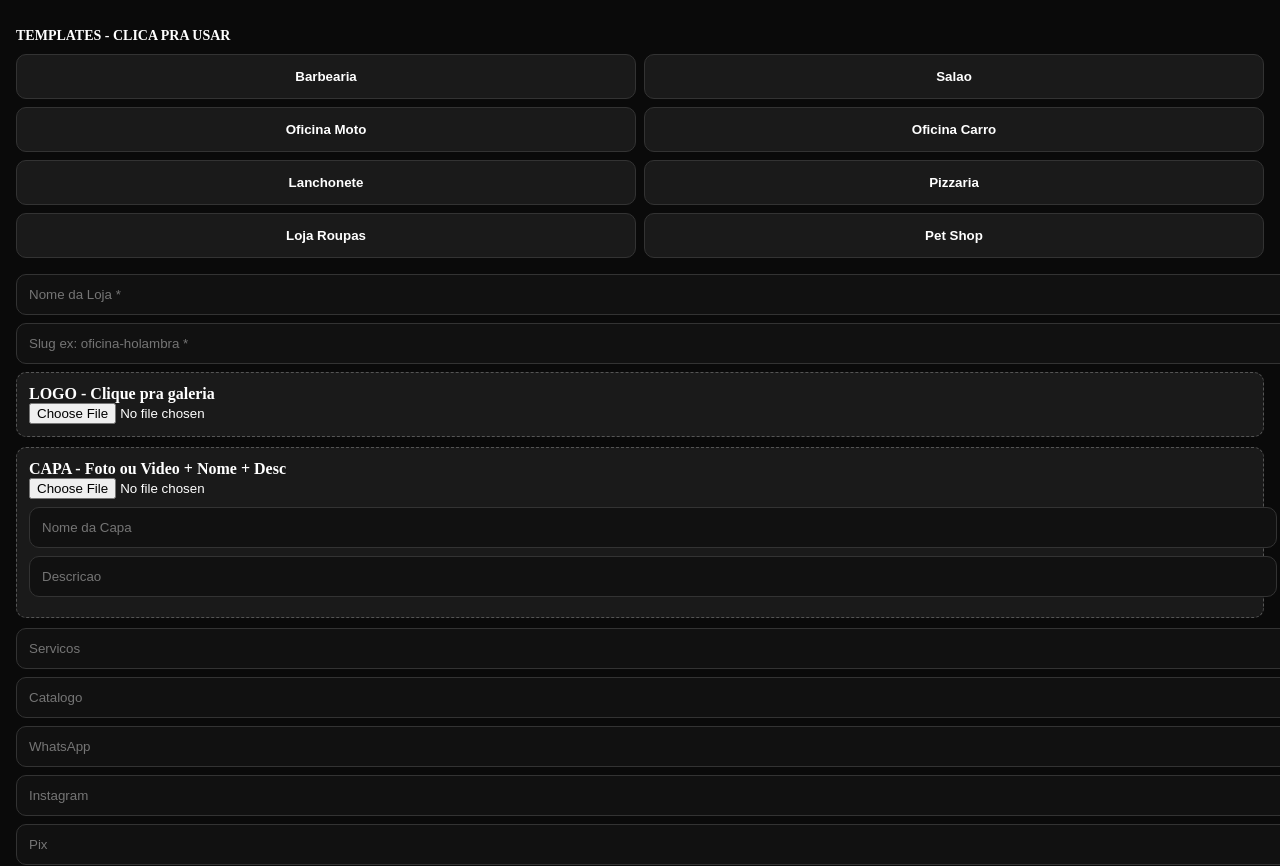
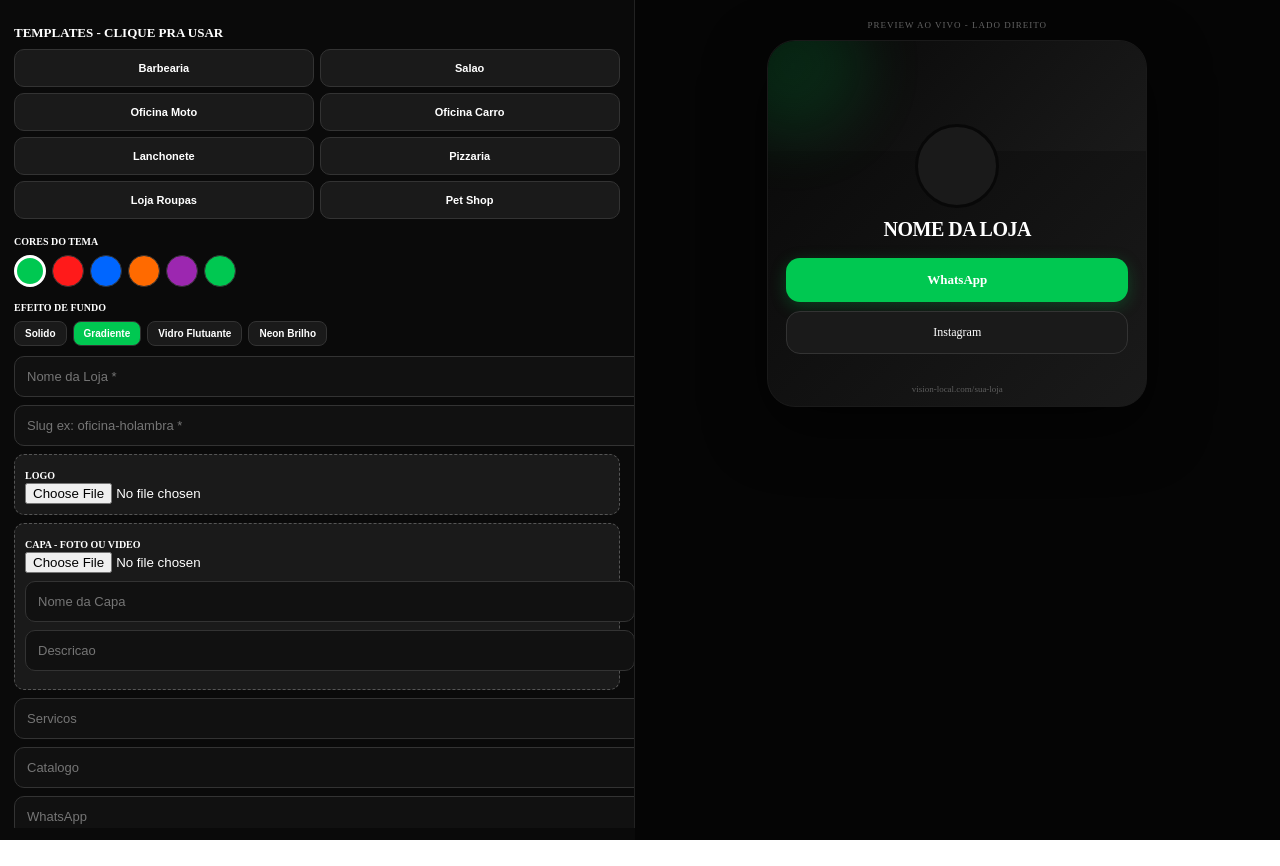
Before and after one commit to josimar2025ribeiro-alt/vision-local, a Next.js app: page /criar in a window 1280 px wide. Shown: the top 866 px of the page. After the commit the page ends 840 px from the top, so only its background shows below. Built offline with nearby package versions, Linux system fonts and the light colour scheme; no server answers.

Commit message:
Update page.tsx

```diff
--- a/app/criar/page.tsx
+++ b/app/criar/page.tsx
@@ -4,81 +4,97 @@ import { useState } from "react"
 import { supabase } from "../../lib/supabase"
 
 const TEMPLATES = [
-  { label: "Barbearia", title: "Barbearia Style", capa: "Barbearia Premium", desc: "Corte na regua e barba", serv: "Corte, Barba" },
-  { label: "Salao", title: "Studio Beleza", capa: "Salao Completo", desc: "Escova e coloracao", serv: "Escova, Coloracao" },
-  { label: "Oficina Moto", title: "Oficina do Joao", capa: "Oficina Motos", desc: "15 anos em Holambra", serv: "Revisao, Motor" },
-  { label: "Oficina Carro", title: "Auto Center", capa: "Auto Center", desc: "Mecanica completa", serv: "Mecanica, Freio" },
-  { label: "Lanchonete", title: "Lanches Top", capa: "Lanchonete", desc: "Melhores lanches", serv: "Lanches" },
-  { label: "Pizzaria", title: "Pizzaria Sabor", capa: "Pizzaria", desc: "Pizza forno a lenha", serv: "Pizzas" },
-  { label: "Loja Roupas", title: "Moda Feminina", capa: "Moda Atual", desc: "Roupas femininas", serv: "Feminino" },
-  { label: "Pet Shop", title: "Pet Amigo", capa: "Pet Shop", desc: "Banho e tosa", serv: "Banho e Tosa" },
+  { label: "Barbearia", title: "Barbearia Style", capa: "Barbearia Premium - Corte na Regua", desc: "Corte, barba e pigmentacao. 10 anos em Holambra", serv: "Corte, Barba, Sobrancelha" },
+  { label: "Salao", title: "Studio Beleza", capa: "Salao - Beleza Completa", desc: "Escova, mechas e coloracao", serv: "Escova, Coloracao" },
+  { label: "Oficina Moto", title: "Oficina do Joao", capa: "Oficina de Motos Especialista", desc: "15 anos consertando motos", serv: "Revisao, Motor, Freio" },
+  { label: "Oficina Carro", title: "Auto Center Silva", capa: "Mecanica Completa", desc: "Mecanica, freio, suspensao", serv: "Mecanica, Freio" },
+  { label: "Lanchonete", title: "Lanches Top", capa: "Lanchonete Artesanal", desc: "Melhores lanches da cidade", serv: "Lanches, Porcoes" },
+  { label: "Pizzaria", title: "Pizzaria Sabor", capa: "Forno a Lenha", desc: "Pizza grande borda recheada", serv: "Pizzas Salgadas, Doces" },
+  { label: "Loja Roupas", title: "Moda Feminina", capa: "Moda Atual", desc: "Novidades toda semana", serv: "Feminino, Masculino" },
+  { label: "Pet Shop", title: "Pet Amigo", capa: "Banho e Tosa", desc: "Seu pet em boas maos", serv: "Banho e Tosa" },
+]
+
+const TEMAS = [
+  { name: "Preto Premium", bg: "#080808", card: "#1A1A1A", btn: "#00C851", grad: "linear-gradient(135deg,#080808,#1A1A1A)" },
+  { name: "Vermelho Oficina", bg: "#1A0000", card: "#2A1010", btn: "#FF1A1A", grad: "linear-gradient(135deg,#1A0000,#4A0000)" },
+  { name: "Azul Eletrico", bg: "#000A1A", card: "#0A1A2A", btn: "#0066FF", grad: "linear-gradient(135deg,#000A1A,#002A5A)" },
+  { name: "Laranja Moto", bg: "#1A0A00", card: "#2A1A0A", btn: "#FF6A00", grad: "linear-gradient(135deg,#1A0A00,#4A1A00)" },
+  { name: "Roxo Neon", bg: "#0F001A", card: "#1A0A2A", btn: "#9C27B0", grad: "linear-gradient(135deg,#0F001A,#2A0A4A)" },
+  { name: "Verde Floresta", bg: "#001A0A", card: "#0A2A1A", btn: "#00C851", grad: "linear-gradient(135deg,#001A0A,#0A3A1A)" },
+]
+
+const EFEITOS = [
+  { id: "solido", label: "Solido" },
+  { id: "gradiente", label: "Gradiente" },
+  { id: "vidro", label: "Vidro Flutuante" },
+  { id: "neon", label: "Neon Brilho" },
 ]
 
 export default function Criar() {
   const [f, setF] = useState({ title: "", slug: "", wpp: "", insta: "", serv: "", cat: "", pix: "", wifi: "", loc: "", logo: "", foto: "", capaTitulo: "", capaDesc: "" })
+  const [temaIdx, setTemaIdx] = useState(0)
+  const [efeito, setEfeito] = useState("gradiente")
   const [up, setUp] = useState("")
+  const tema = TEMAS[temaIdx]
 
   async function upload(file, pasta) {
     setUp("Enviando...")
     const nome = pasta + "/" + Date.now() + "-" + file.name
-    const res = await supabase.storage.from("midias").upload(nome, file)
+    const r = await supabase.storage.from("midias").upload(nome, file)
     setUp("")
-    if (res.error) { alert(res.error.message); return null }
+    if (r.error) { alert(r.error.message); return null }
     const pub = supabase.storage.from("midias").getPublicUrl(nome)
     return pub.data.publicUrl
   }
-
-  function useTemplate(t) {
-    setF({...f, title: t.title, capaTitulo: t.capa, capaDesc: t.desc, serv: t.serv })
-  }
+  function useTemplate(t) { setF({...f, title: t.title, capaTitulo: t.capa, capaDesc: t.desc, serv: t.serv }) }
 
   async function salvar() {
     if (!f.title ||!f.slug) { alert("Nome e slug"); return }
     const { error } = await supabase.from("biosites").upsert([{
-      title: f.title,
-      slug: f.slug.toLowerCase().replace(/\s+/g, "-"),
-      whatsapp: f.wpp,
-      instagram: f.insta,
-      servicos: f.serv,
-      catalogo: f.cat,
-      pix_key: f.pix,
-      wifi_password: f.wifi,
-      localizacao: f.loc,
-      logo_url: f.logo,
-      foto_url: f.foto,
-      capa_titulo: f.capaTitulo,
-      capa_desc: f.capaDesc
+      title: f.title, slug: f.slug.toLowerCase().replace(/\s+/g, "-"),
+      whatsapp: f.wpp, instagram: f.insta, servicos: f.serv, catalogo: f.cat,
+      pix_key: f.pix, wifi_password: f.wifi, localizacao: f.loc,
+      logo_url: f.logo, foto_url: f.foto, capa_titulo: f.capaTitulo, capa_desc: f.capaDesc
     }], { onConflict: 'slug' })
-    if (error) alert(error.message)
-    else location.href = "/" + f.slug
+    if (error) alert(error.message); else location.href = "/" + f.slug
   }
 
-  const inp = { padding: '12px', background: '#111', border: '1px solid #333', borderRadius: '10px', color: 'white', width: '100%', marginBottom: '8px' } as any
+  const inp = { padding: '12px', background: '#111', border: '1px solid #333', borderRadius: '10px', color: 'white', width: '100%', marginBottom: '8px', fontSize: '13px' }
+  const cardPreview = efeito === "vidro"? { background: 'rgba(255,255,255,0.08)', backdropFilter: 'blur(12px)', border: '1px solid rgba(255,255,255,0.15)', boxShadow: '0 8px 32px rgba(0,0,0,0.4)' } : efeito === "neon"? { background: tema.card, border: `1px solid ${tema.btn}`, boxShadow: `0 0 20px ${tema.btn}40` } : { background: tema.card, border: `1px solid #333` }
 
   return (
-    <div style={{ background: '#0A0A0A', color: 'white', padding: '16px', minHeight: '100vh' }}>
-      <h2 style={{ fontWeight: 900, fontSize: '14px', marginBottom: '10px' }}>TEMPLATES - CLICA PRA USAR</h2>
-      <div style={{ display: 'grid', gridTemplateColumns: '1fr 1fr', gap: '8px', marginBottom: '16px' }}>
-        {TEMPLATES.map((t, i) => (
-          <button key={i} onClick={() => useTemplate(t)} style={{ background: '#1A1A1A', border: '1px solid #333', borderRadius: '10px', padding: '14px', color: 'white', fontWeight: 900 }}>
-            {t.label}
-          </button>
-        ))}
+    <div style={{ display: 'flex', minHeight: '100vh', background: '#0A0A0A', color: 'white' }}>
+      {/* ESQUERDA */}
+      <div style={{ width: '50%', padding: '14px', overflowY: 'auto', height: '100vh', borderRight: '1px solid #222' }}>
+        <h2 style={{ fontWeight: 900, fontSize: '13px', marginBottom: '8px' }}>TEMPLATES - CLIQUE PRA USAR</h2>
+        <div style={{ display: 'grid', gridTemplateColumns: '1fr 1fr', gap: '6px', marginBottom: '12px' }}>
+          {TEMPLATES.map((t, i) => <button key={i} onClick={() => useTemplate(t)} style={{ background: '#1A1A1A', border: '1px solid #333', borderRadius: '10px', padding: '12px', color: 'white', fontWeight: 800, fontSize: '11px' }}>{t.label}</button>)}
         </div>
 
-      {up && <div style={{ background: '#00C851', padding: '8px', borderRadius: '8px', marginBottom: '8px' }}>{up}</div>}
+        <div style={{ marginBottom: '10px' }}>
+          <b style={{ fontSize: '10px' }}>CORES DO TEMA</b>
+          <div style={{ display: 'flex', gap: '6px', flexWrap: 'wrap', marginTop: '6px' }}>
+            {TEMAS.map((t, i) => <button key={i} onClick={() => setTemaIdx(i)} style={{ width: '32px', height: '32px', borderRadius: '50%', background: t.btn, border: temaIdx === i? '3px solid white' : '1px solid #333' }} title={t.name}></button>)}
+          </div>
+        </div>
+
+        <div style={{ marginBottom: '10px' }}>
+          <b style={{ fontSize: '10px' }}>EFEITO DE FUNDO</b>
+          <div style={{ display: 'flex', gap: '6px', flexWrap: 'wrap', marginTop: '6px' }}>
+            {EFEITOS.map(e => <button key={e.id} onClick={() => setEfeito(e.id)} style={{ padding: '6px 10px', borderRadius: '8px', background: efeito === e.id? tema.btn : '#1A1A1A', border: '1px solid #333', color: 'white', fontSize: '10px', fontWeight: 700 }}>{e.label}</button>)}
+          </div>
+        </div>
+
+        {up && <div style={{ background: tema.btn, padding: '6px', borderRadius: '6px', fontSize: '11px', marginBottom: '6px' }}>{up}</div>}
 
         <input style={inp} placeholder="Nome da Loja *" value={f.title} onChange={e => setF({...f, title: e.target.value })} />
         <input style={inp} placeholder="Slug ex: oficina-holambra *" value={f.slug} onChange={e => setF({...f, slug: e.target.value })} />
 
-      <div style={{ background: '#1A1A1A', padding: '12px', borderRadius: '10px', marginBottom: '10px', border: '1px dashed #555' }}>
-        <b>LOGO - Clique pra galeria</b><br />
-        <input type="file" accept="image/*" onChange={async e => { const file = e.target.files?.[0]; if (file) { const u = await upload(file, "logos"); if (u) setF({...f, logo: u }) } }} />
+        <div style={{ background: '#1A1A1A', padding: '10px', borderRadius: '10px', marginBottom: '8px', border: '1px dashed #555' }}>
+          <b style={{ fontSize: '10px' }}>LOGO</b><br /><input type="file" accept="image/*" onChange={async e => { const file = e.target.files?.[0]; if (file) { const u = await upload(file, "logos"); if (u) setF({...f, logo: u }) } }} />
         </div>
-
-      <div style={{ background: '#1A1A1A', padding: '12px', borderRadius: '10px', marginBottom: '10px', border: '1px dashed #555' }}>
-        <b>CAPA - Foto ou Video + Nome + Desc</b><br />
-        <input type="file" accept="image/*,video/*" onChange={async e => { const file = e.target.files?.[0]; if (file) { const u = await upload(file, "capas"); if (u) setF({...f, foto: u }) } }} />
+        <div style={{ background: '#1A1A1A', padding: '10px', borderRadius: '10px', marginBottom: '8px', border: '1px dashed #555' }}>
+          <b style={{ fontSize: '10px' }}>CAPA - FOTO OU VIDEO</b><br /><input type="file" accept="image/*,video/*" onChange={async e => { const file = e.target.files?.[0]; if (file) { const u = await upload(file, "capas"); if (u) setF({...f, foto: u }) } }} />
           <input style={{...inp, marginTop: '8px' }} placeholder="Nome da Capa" value={f.capaTitulo} onChange={e => setF({...f, capaTitulo: e.target.value })} />
           <input style={inp} placeholder="Descricao" value={f.capaDesc} onChange={e => setF({...f, capaDesc: e.target.value })} />
         </div>
@@ -90,8 +106,50 @@ export default function Criar() {
         <input style={inp} placeholder="Pix" value={f.pix} onChange={e => setF({...f, pix: e.target.value })} />
         <input style={inp} placeholder="WiFi Senha" value={f.wifi} onChange={e => setF({...f, wifi: e.target.value })} />
         <input style={inp} placeholder="Link Google Maps" value={f.loc} onChange={e => setF({...f, loc: e.target.value })} />
+        <button onClick={salvar} style={{ background: tema.btn, padding: '16px', width: '100%', border: 'none', borderRadius: '12px', fontWeight: 900, color: 'white', marginTop: '8px' }}>SALVAR LOJA</button>
+      </div>
 
-      <button onClick={salvar} style={{ background: '#00C851', padding: '16px', width: '100%', border: 'none', borderRadius: '10px', fontWeight: 900, color: 'white', marginTop: '10px' }}>SALVAR LOJA</button>
+      {/* DIREITA - PREVIEW PROFISSIONAL AO VIVO */}
+      <div style={{ width: '50%', background: '#050505', display: 'flex', justifyContent: 'center', padding: '20px', overflowY: 'auto', height: '100vh' }}>
+        <div style={{ width: '380px' }}>
+          <div style={{ fontSize: '9px', textAlign: 'center', opacity: 0.4, marginBottom: '10px', letterSpacing: '1px' }}>PREVIEW AO VIVO - LADO DIREITO</div>
+
+          <div style={{
+            background: efeito === "gradiente"? tema.grad : tema.bg,
+            borderRadius: '28px', overflow: 'hidden', border: `1px solid ${tema.card}`,
+            boxShadow: efeito === "neon"? `0 0 40px ${tema.btn}30` : '0 20px 60px rgba(0,0,0,0.6)',
+            animation: efeito === "vidro"? 'float 4s ease-in-out infinite' : 'none',
+            position: 'relative'
+          }}>
+            {/* Fundo flutuante brilho */}
+            {efeito!== "solido" && <div style={{ position: 'absolute', top: '-50px', left: '-50px', width: '150px', height: '150px', background: tema.btn, opacity: 0.15, borderRadius: '50%', filter: 'blur(30px)' }}></div>}
+
+            {f.foto? <div style={{ height: '200px', background: `url(${f.foto}) center/cover`, position: 'relative' }}><div style={{ position: 'absolute', inset: 0, background: 'linear-gradient(to top, rgba(0,0,0,0.8), transparent)' }}></div></div> : <div style={{ height: '110px', background: tema.grad }}></div>}
+
+            <div style={{ padding: '18px', marginTop: '-45px', position: 'relative', zIndex: 2 }}>
+              {f.logo? <img src={f.logo} style={{ width: '78px', height: '78px', borderRadius: '50%', border: `4px solid ${tema.bg}`, margin: '0 auto', display: 'block', objectFit: 'cover', boxShadow: '0 8px 24px rgba(0,0,0,0.5)' }} /> : <div style={{ width: '78px', height: '78px', borderRadius: '50%', background: tema.card, margin: '0 auto', border: `3px solid ${tema.bg}` }}></div>}
+
+              <h2 style={{ textAlign: 'center', fontWeight: 900, marginTop: '10px', fontSize: '20px', letterSpacing: '-0.5px' }}>{f.title || 'NOME DA LOJA'}</h2>
+              {f.capaTitulo && <h3 style={{ textAlign: 'center', fontSize: '13px', color: tema.btn, marginTop: '4px', fontWeight: 700 }}>{f.capaTitulo}</h3>}
+              {f.capaDesc && <p style={{ textAlign: 'center', fontSize: '11px', opacity: 0.7, marginTop: '6px', lineHeight: '14px' }}>{f.capaDesc}</p>}
+
+              <div style={{ marginTop: '16px', display: 'flex', flexDirection: 'column', gap: '9px' }}>
+                {f.serv && <div style={{...cardPreview, padding: '14px', borderRadius: '14px', fontSize: '13px', textAlign: 'center', fontWeight: 600 }}>{f.serv}</div>}
+                <div style={{ background: tema.btn, padding: '14px', borderRadius: '14px', fontSize: '13px', fontWeight: 900, textAlign: 'center', boxShadow: `0 4px 16px ${tema.btn}40` }}>WhatsApp</div>
+                <div style={{...cardPreview, padding: '13px', borderRadius: '14px', fontSize: '12px', textAlign: 'center' }}>Instagram</div>
+                {f.cat && <div style={{...cardPreview, padding: '13px', borderRadius: '14px', fontSize: '12px', textAlign: 'center' }}>Catalogo: {f.cat}</div>}
+                {f.pix && <div style={{...cardPreview, padding: '13px', borderRadius: '14px', fontSize: '12px', textAlign: 'center' }}>Pix: {f.pix}</div>}
+                {f.wifi && <div style={{ background: 'rgba(255,165,0,0.1)', border: '1px dashed #FFA500', padding: '12px', borderRadius: '12px', fontSize: '12px', textAlign: 'center' }}>WiFi: {f.wifi}</div>}
+                {f.loc && <div style={{ background: '#0A2A5A', padding: '13px', borderRadius: '12px', fontSize: '12px', textAlign: 'center', fontWeight: 900 }}>Ver Localizacao no Maps</div>}
+              </div>
+            </div>
+
+            <div style={{ textAlign: 'center', padding: '12px', fontSize: '9px', opacity: 0.3 }}>vision-local.com/{f.slug || 'sua-loja'}</div>
+          </div>
+
+          <style>{`@keyframes float { 0%,100% { transform: translateY(0px) } 50% { transform: translateY(-6px) } }`}</style>
+        </div>
+      </div>
     </div>
   )
 }
```
Lines whose indentation alone changed are shown as unchanged.
